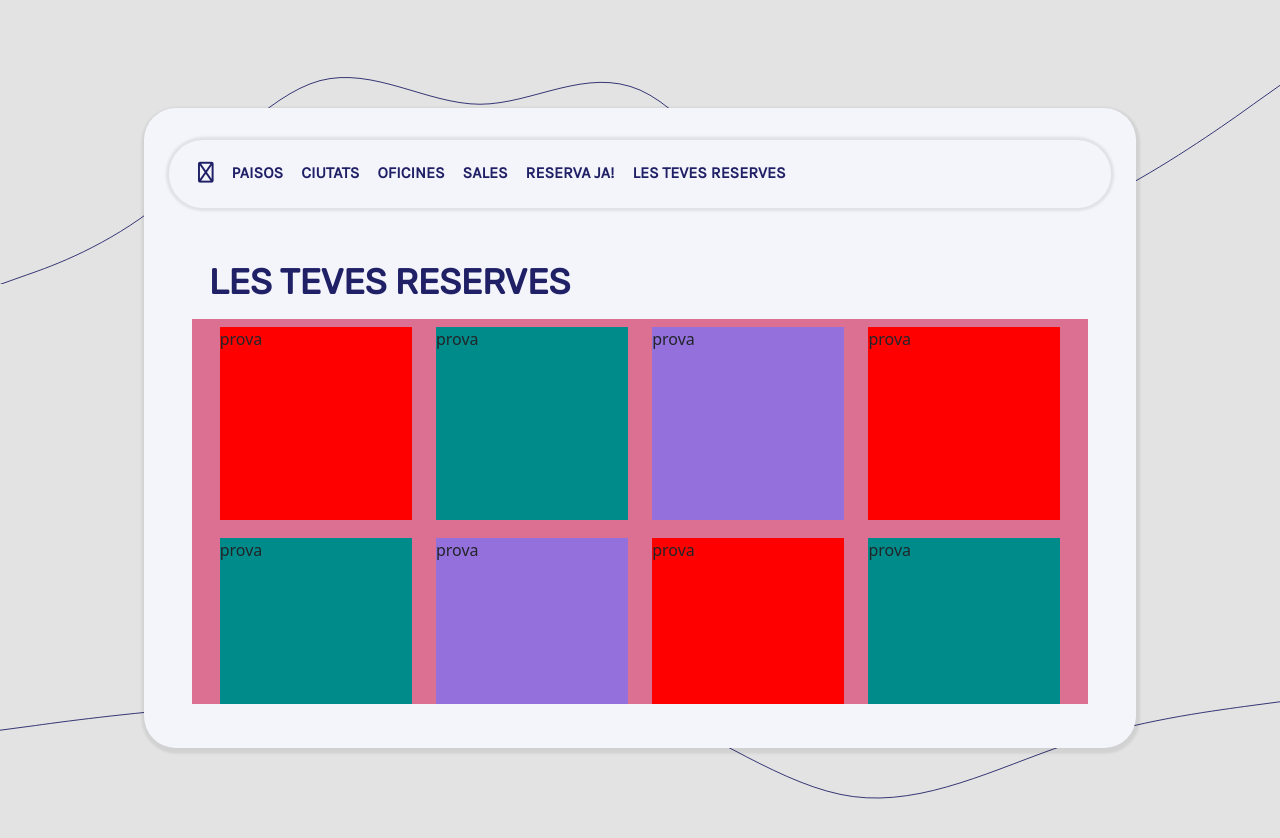
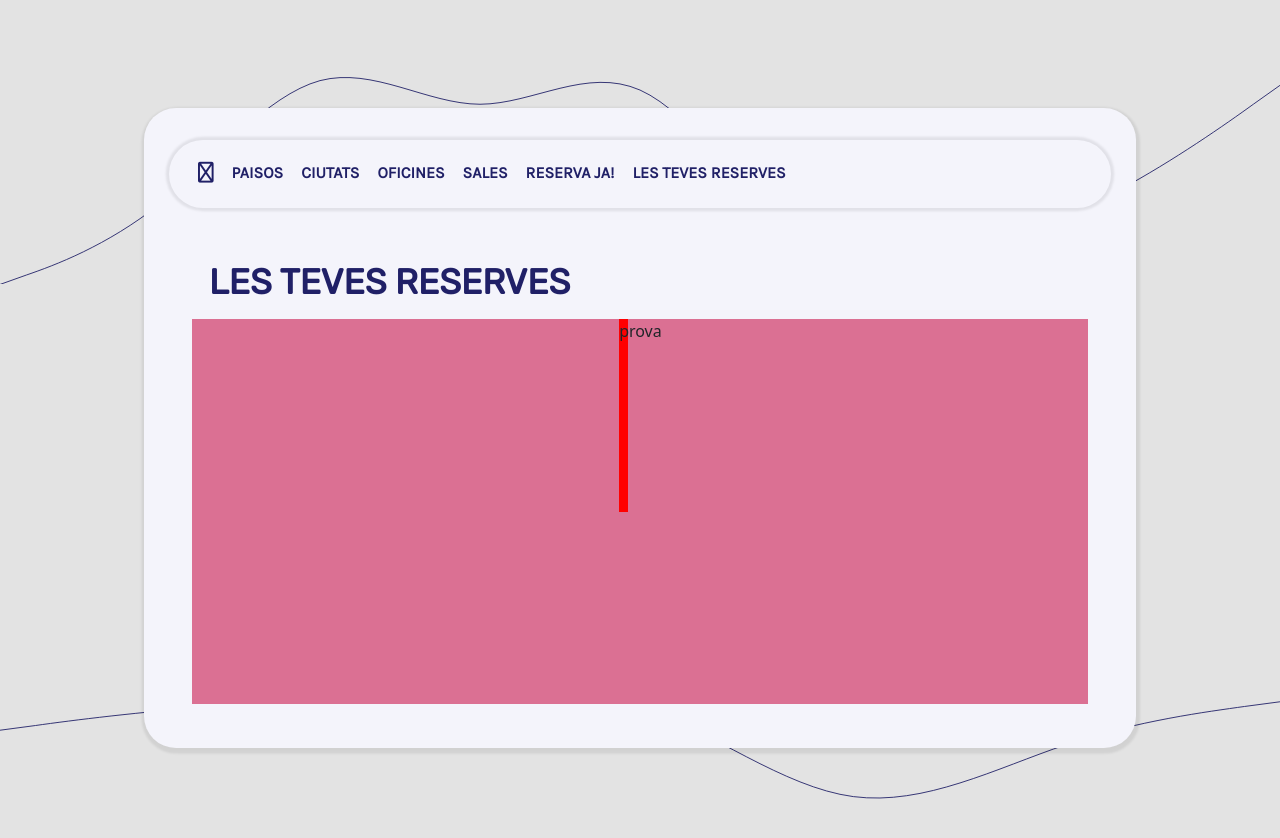
Before and after one commit to Btd20/angularapp-webapi, an Angular app in the folder angularapp/: page /reserves in a window 1280 px wide. Shown: the top 838 px of the page. Built offline with nearby package versions, Linux system fonts and the light colour scheme.

Commit message:
Reserva box component.

```diff
--- a/angularapp/src/app/app.module.ts
+++ b/angularapp/src/app/app.module.ts
@@ -49,6 +49,8 @@ import { AdminMRVComponent } from './admin-modifyreserves/admin-modifyreserves.c
 import { NavprofileComponent } from './navprofile/navprofile.component';
 import { BrowserAnimationsModule } from '@angular/platform-browser/animations';
 
+/*--RESERVA COMPONENTS--*/
+import { ReservaBoxComponent } from './reserva-box/reserva-box.component';
 
 
 
@@ -90,7 +92,9 @@ import { BrowserAnimationsModule } from '@angular/platform-browser/animations';
     DadesComponent,
     ChangePasswordComponent,
     ChangeUserComponent,
-    ChangeEmailComponent
+    ChangeEmailComponent,
+
+    ReservaBoxComponent
 
   ],
   imports: [
--- /dev/null
+++ b/angularapp/src/app/reserva-box/reserva-box.component.css
@@ -0,0 +1,7 @@
+.res-box {
+  position: relative;
+  width: 22%;
+  margin: 1%;
+  height: 50%;
+  background-color:red;
+}
--- /dev/null
+++ b/angularapp/src/app/reserva-box/reserva-box.component.html
@@ -0,0 +1,3 @@
+<div class="res-box">
+    prova
+</div>
--- a/angularapp/src/app/reserves/reserves.component.css
+++ b/angularapp/src/app/reserves/reserves.component.css
@@ -46,10 +46,3 @@
   justify-content: space-evenly;
   align-items: stretch;
 }
-
-.res-box {
-  position: relative;
-  width: 22%;
-  margin:1%;
-  height: 50%;
-}
--- a/angularapp/src/app/reserves/reserves.component.html
+++ b/angularapp/src/app/reserves/reserves.component.html
@@ -2,14 +2,6 @@
 <div class="row p-5 container-reserva">
   <div class="res-titl"><span>LES TEVES RESERVES</span></div>
   <div class="res-body row-9 col-9">
-    <div class="res-box" style="background-color:red;">prova</div>
-    <div class="res-box" style="background-color:darkcyan;">prova</div>
-    <div class="res-box" style="background-color:mediumpurple;">prova</div>
-    <div class="res-box" style="background-color:red;">prova</div>
-    <div class="res-box" style="background-color:darkcyan;">prova</div>
-    <div class="res-box" style="background-color:mediumpurple;">prova</div>
-    <div class="res-box" style="background-color:red;">prova</div>
-    <div class="res-box" style="background-color:darkcyan;">prova</div>
-    <div class="res-box" style="background-color:mediumpurple;">prova</div>
+    <reserva-box></reserva-box>
   </div>
 </div>
```
Also changed, not shown: angularapp/src/app/reserva-box/reserva-box.component.ts (added, +10 -0 lines), 2 other files (tests, documents, lock files or other folders).
